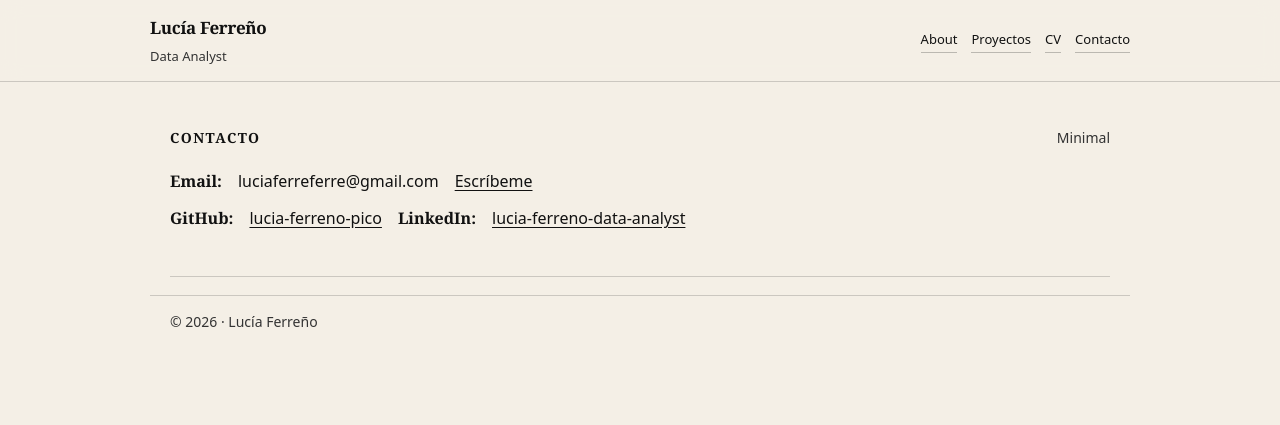
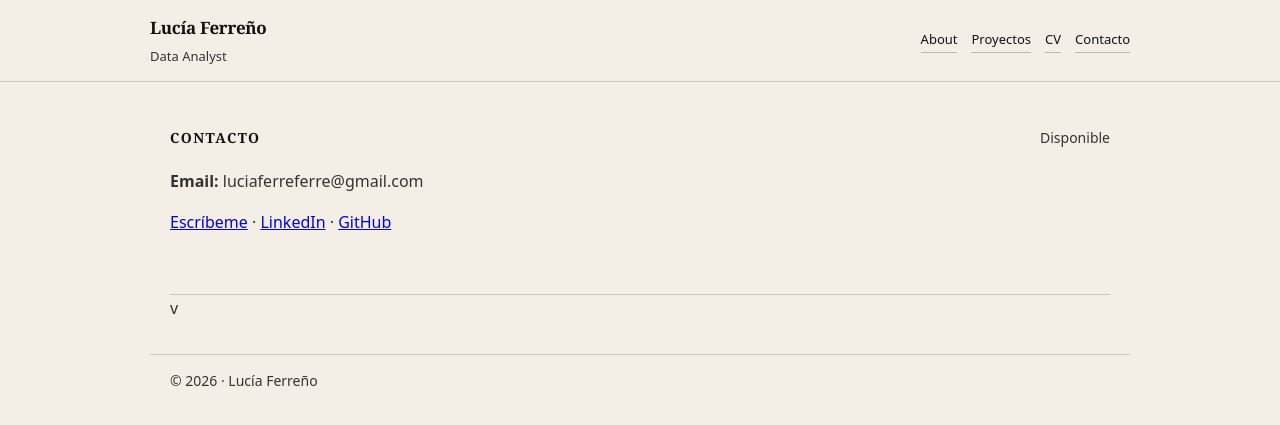
Before and after one commit to lucia-ferreno-pico/Portfolio, a Jekyll site: the page built from contact.md, in a window 1280 px wide. Shown: the top 425 px of the page. Built offline with Jekyll 4.4.1, drawn with Linux system fonts in a browser that asks for light colours.

Commit message:
Update contact.md

```diff
--- a/contact.md
+++ b/contact.md
@@ -7,16 +7,15 @@ permalink: /contact/
 <section class="section">
   <div class="section-title">
     <h2>Contacto</h2>
-    <span>Minimal</span>
+    <span>Disponible</span>
   </div>
 
-  <div class="contact-line">
-    <b>Email:</b> <span>luciaferreferre@gmail.com</span>
-    <a href="mailto:luciaferreferre@gmail.com">Escríbeme</a>
-  </div>
+  <p><b>Email:</b> luciaferreferre@gmail.com</p>
 
-  <div class="contact-line" style="margin-top:10px;">
-    <b>GitHub:</b> <a href="https://github.com/lucia-ferreno-pico" target="_blank" rel="noopener">lucia-ferreno-pico</a>
-    <b>LinkedIn:</b> <a href="https://www.linkedin.com/in/lucia-ferreno-data-analyst" target="_blank" rel="noopener">lucia-ferreno-data-analyst</a>
-  </div>
+  <p>
+    <a href="mailto:luciaferreferre@gmail.com">Escríbeme</a> ·
+    <a href="https://www.linkedin.com/in/lucia-ferreno-data-analyst" target="_blank" rel="noopener">LinkedIn</a> ·
+    <a href="https://github.com/lucia-ferreno-pico" target="_blank" rel="noopener">GitHub</a>
+  </p>
 </section>
+v
```
